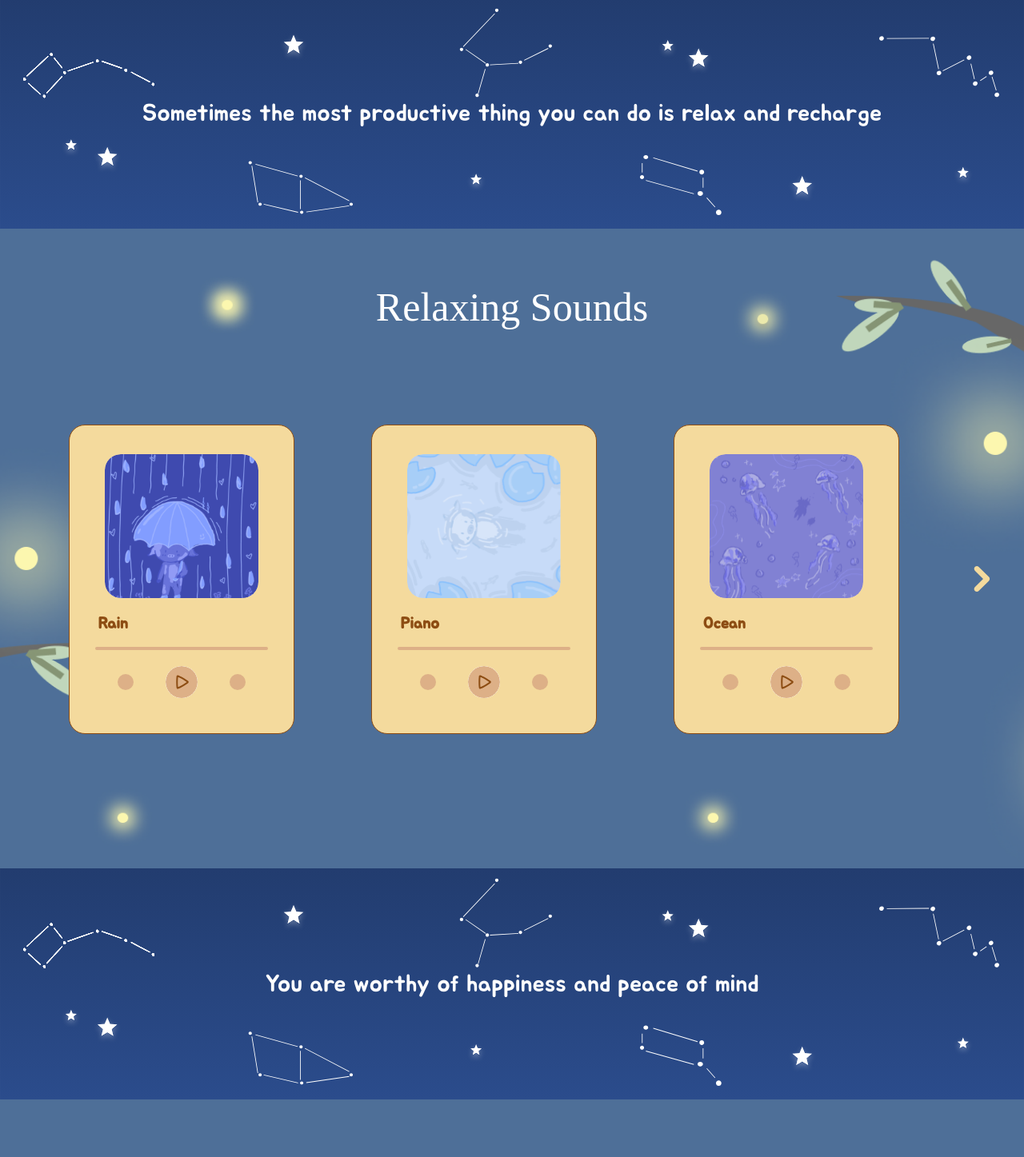
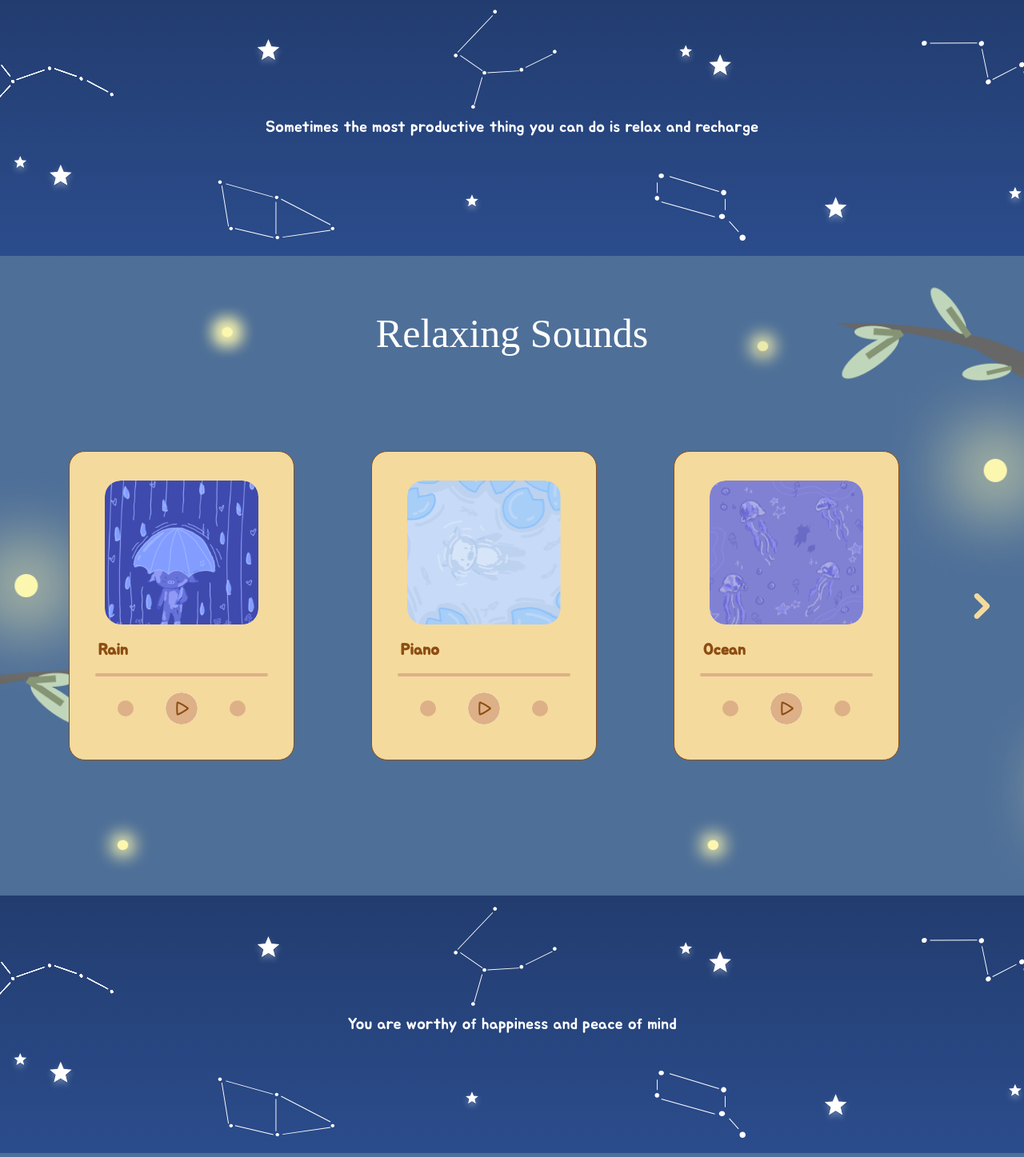
Before and after one commit to include-davis/aggie-peer-counseling, a Next.js app: page /destress in a window 1280 px wide. Shown: the part 1483-2930 px from the top of the page at 80% size. Built offline with nearby package versions, Linux system fonts and the light colour scheme; grey boxes are pictures that could not be loaded; a web font is replaced by a local one.

Commit message:
add quote banner image as background image

```diff
--- a/app/(pages)/_components/destress/QuoteBanner/QuoteBanner.jsx
+++ b/app/(pages)/_components/destress/QuoteBanner/QuoteBanner.jsx
@@ -13,12 +13,7 @@ const QuoteBanner = ({ bannerNumber }) => {
   );
 
   return (
-    <div className={styles.banner}>
-      <img
-        src={`${basePath}/background.svg`}
-        alt="background"
-        className={styles.background}
-      />
+    <div className={[styles.banner, isBanner1 ? styles.background1 : styles.background2].join(' ')}>
       {isBanner1 ? <p className={styles.text}>Sometimes the most productive thing you can do is relax and recharge</p> :  <p className={styles.text}>You are worthy of happiness and peace of mind</p>}
     </div>
   );
--- a/app/(pages)/_components/destress/QuoteBanner/QuoteBanner.module.scss
+++ b/app/(pages)/_components/destress/QuoteBanner/QuoteBanner.module.scss
@@ -1,17 +1,24 @@
 .banner {
   position: relative;
   width: 100%;
-  height: auto;
+  height: 322px;
   display: flex;
   justify-content: center;
   align-items: center;
   overflow: hidden;
+
 }
 
-.background {
-  width: 100%;
-  height: auto;
-  display: block;
+.background1 {
+  background-image: url("/images/ExercisePageBanner1/ExercisePageBanner1/background.svg");
+  background-position: center;
+  background-size: cover;
+}
+
+.background2 {
+  background-image: url("/images/ExercisePageBanner2/ExercisePageBanner2/background.svg");
+  background-position: center;
+  background-size: cover;
 }
 
 .text {
@@ -22,5 +29,6 @@
   transform: translate(-50%, -50%);
   color: white;
   text-align: center;
-  font-size: 30px;
+  font-size: 1.25rem;
+  padding: 40px;
 }
```
